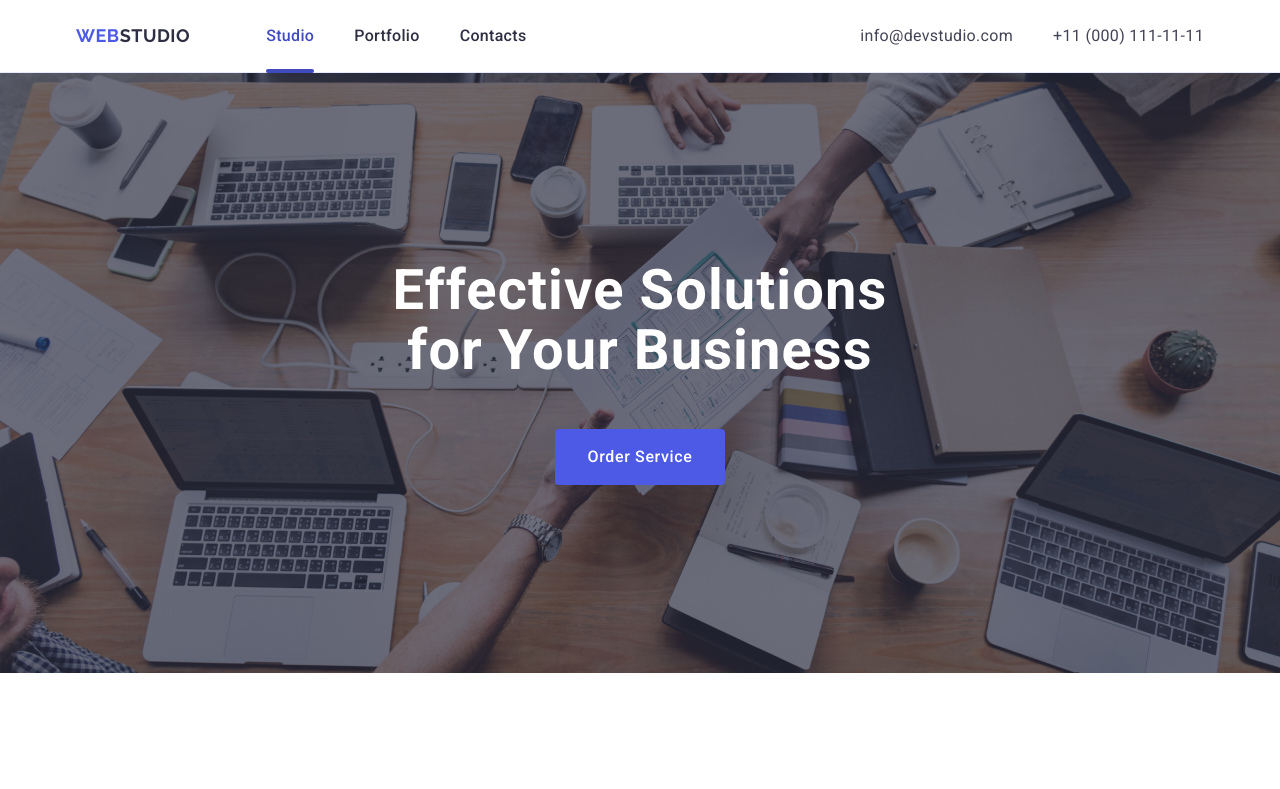
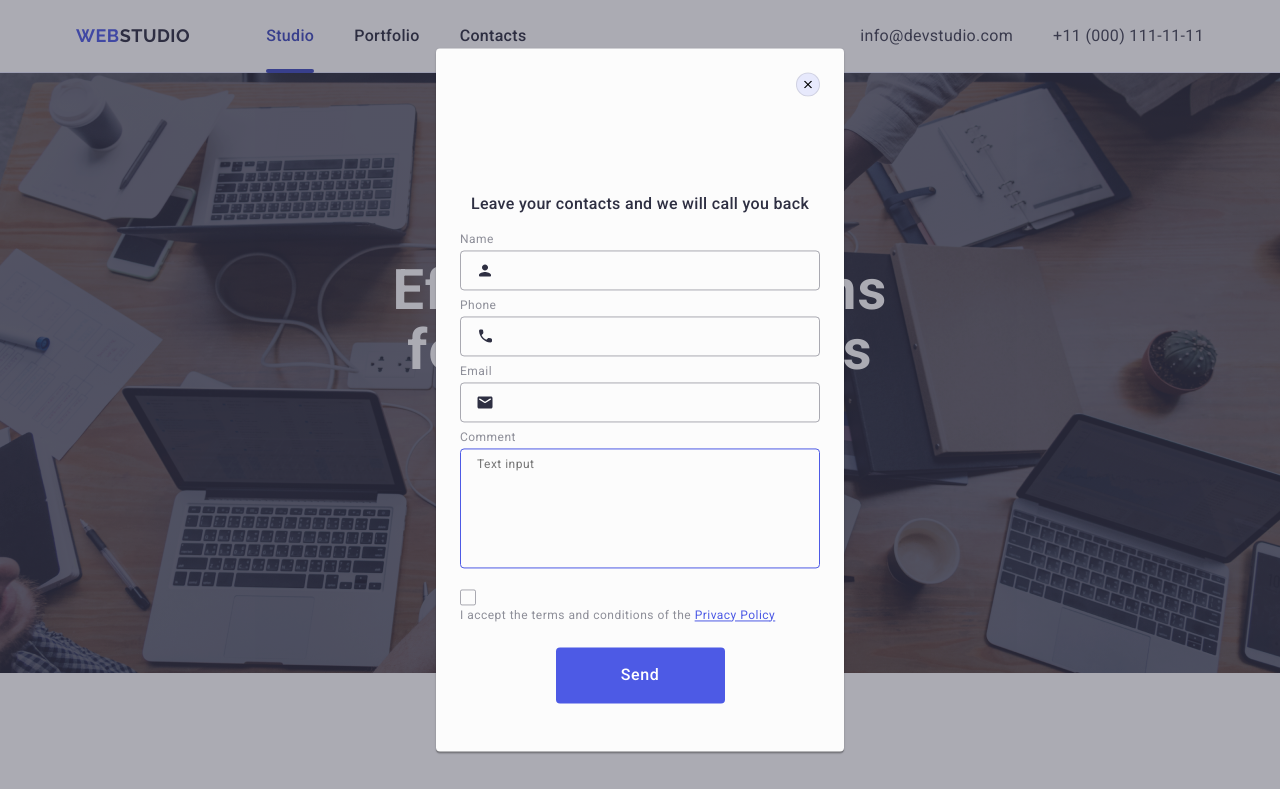
Before and after one commit to voytkoo/goit-markup-hw-05, a plain HTML site: page index.html in a window 1280 px wide. Shown: the top 789 px of the page. Drawn offline with nearby package versions, Linux system fonts and the light colour scheme.

Commit message:
goit-markup-hw-05

```diff
--- a/css/styles.css
+++ b/css/styles.css
@@ -693,7 +693,7 @@ margin-bottom: 16px;
     width: 100%;
     height: 120px;
     border-radius: 4px;
-    border: 1px solid rgba(46, 47, 66, 0.40);
+    border: 1px solid rgba(46, 47, 66, 0.4);
     font-size: 12px;
     padding: 8px 16px;
     resize: none;
@@ -723,8 +723,7 @@ border-color: #4D5AE5;
     margin: 24px auto;
     display: block;
     min-width: 169px;
-    transition: border-color 250ms cubic-bezier(0.4, 0, 0.2, 1);
-
+    transition: background-color 250ms cubic-bezier(0.4, 0, 0.2, 1);
 }
 .modal-btn:hover,
 .modal-btn:focus {
@@ -744,7 +743,6 @@ margin-bottom: 24px;
     font-size: 12px;
     line-height: 1.17;
     letter-spacing: 0.04em;
-    display: flex;
     align-items: center;
 }
 .span-label {
@@ -777,7 +775,7 @@ transition: background-color 250ms cubic-bezier(0.4, 0, 0.2, 1),
     border-radius: 2px;
 
 }
-.check-input:checked + .span-label {
+.check-input:checked .span-label {
     fill: #F4F4FD;
     background-color: #404BBF;
     border: none;
--- a/index.html
+++ b/index.html
@@ -428,19 +428,21 @@
             <div class="subscribe-footer">
                 <p class="subscribe-text">Subscribe</p>
                 <form class="subscribe-form">
-                    <label for="subscribe-email" class="footer-label"></label>
-<input type="email" name="footer-email" class="footer-input" placeholder="E-mail" id="subscribe-email">
+                    <label class="footer-label">
+<input type="email" name="footer-email" class="footer-input" placeholder="E-mail">
 <button type="submit" class="footer-btn">Subscribe
     <svg class="subscribe-icon" width="24" height="24">
         <use href="./images/icons.svg#icon-Frame-3-1"></use>
     </svg>
 </button>
+                    </label>
+
                 </form>
             </div>
         </div>
     </footer>
     <!-- modal -->
- <div class="backdrop ">
+ <div class="backdrop is-open">
     <div class="modal">
         <button type="button" class="modal-close-btn">
             <svg class="modal-close-icon" width="8" height="8">
@@ -479,7 +481,7 @@
 </div>
 </div>
 <div class="name-div-comment">
-<label for="user-comment" class="user-comment-name">Comment</label>
+<label for="user-comment" class="label-name">Comment</label>
 <textarea name="user-comment" id="user-comment" class="modal-textarea" placeholder="Text input"></textarea>
 </div>
 <div class="name-div-policy">
```
